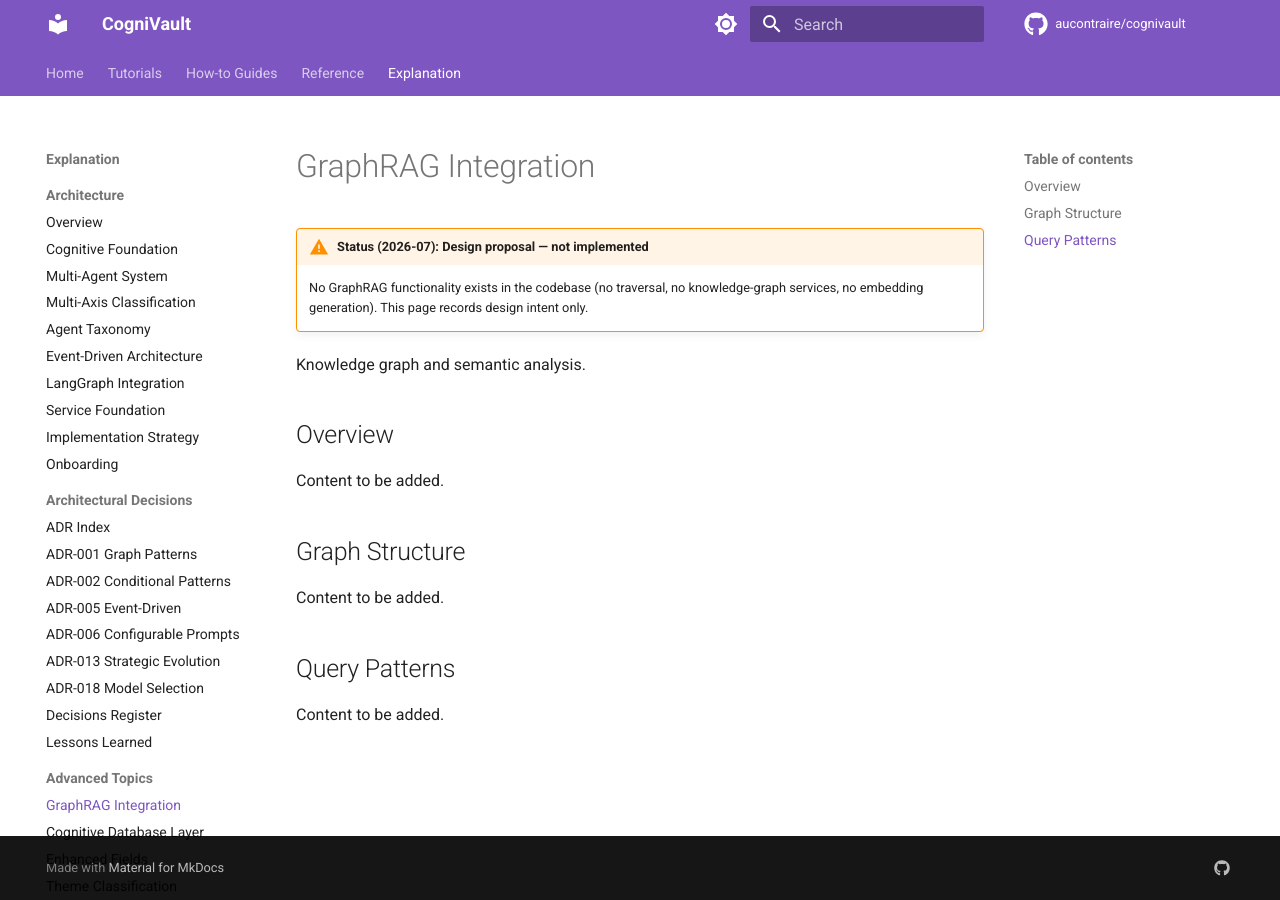
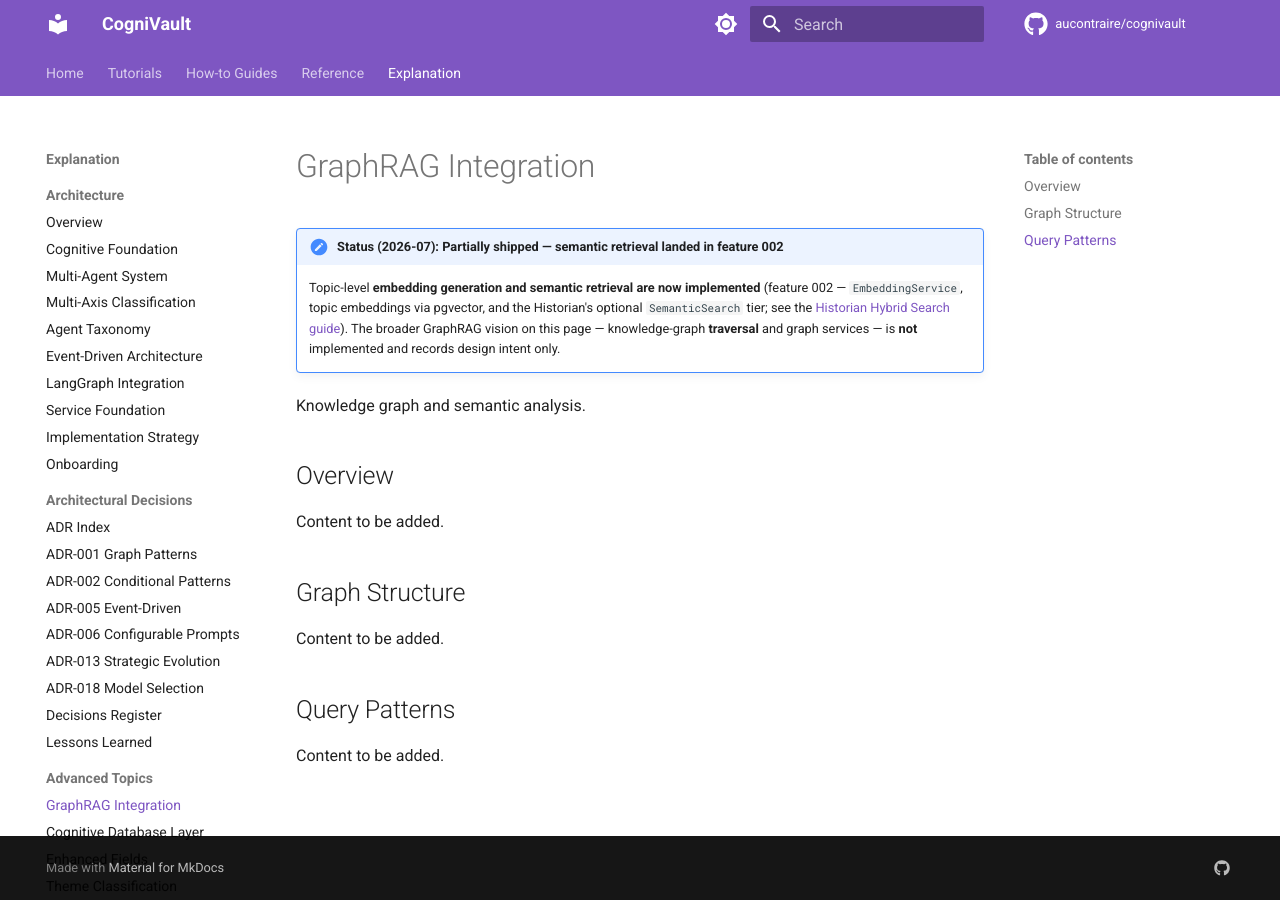
Before and after one commit to aucontraire/cognivault, an MkDocs documentation site: the page built from docs/advanced/graphrag.md, in a window 1280 px wide. Built offline with MkDocs 1.6.1 and Material for MkDocs 9.7.7, drawn with Linux system fonts in a browser that asks for light colours; comment, search, counter and statistics services are not loaded; the version menu is left out.

Commit message:
docs(graphrag): banner now reflects shipped semantic retrieval (feature 002)
Topic-level embeddings + semantic retrieval are implemented; only knowledge-graph
traversal/services remain design intent. Updates the status banner accordingly.

```diff
--- a/docs/advanced/graphrag.md
+++ b/docs/advanced/graphrag.md
@@ -1,8 +1,8 @@
 # GraphRAG Integration
 
-!!! warning "Status (2026-07): Design proposal — not implemented"
+!!! note "Status (2026-07): Partially shipped — semantic retrieval landed in feature 002"
 
-    No GraphRAG functionality exists in the codebase (no traversal, no knowledge-graph services, no embedding generation). This page records design intent only.
+    Topic-level **embedding generation and semantic retrieval are now implemented** (feature 002 — `EmbeddingService`, topic embeddings via pgvector, and the Historian's optional `SemanticSearch` tier; see the [Historian Hybrid Search guide](../agents/historian-hybrid-search.md#semantic-search-optional-tier)). The broader GraphRAG vision on this page — knowledge-graph **traversal** and graph services — is **not** implemented and records design intent only.
 
 Knowledge graph and semantic analysis.
 
```
